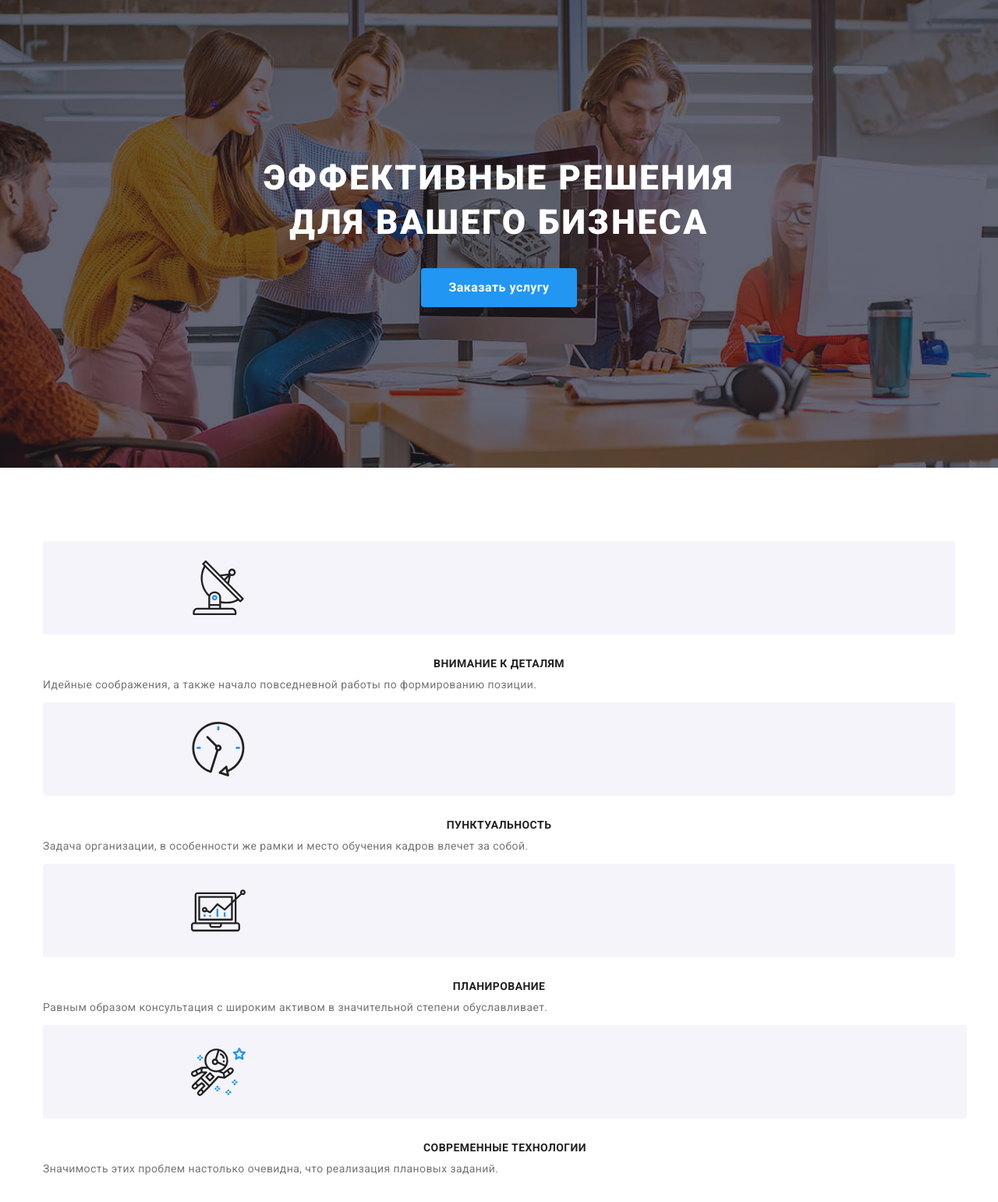
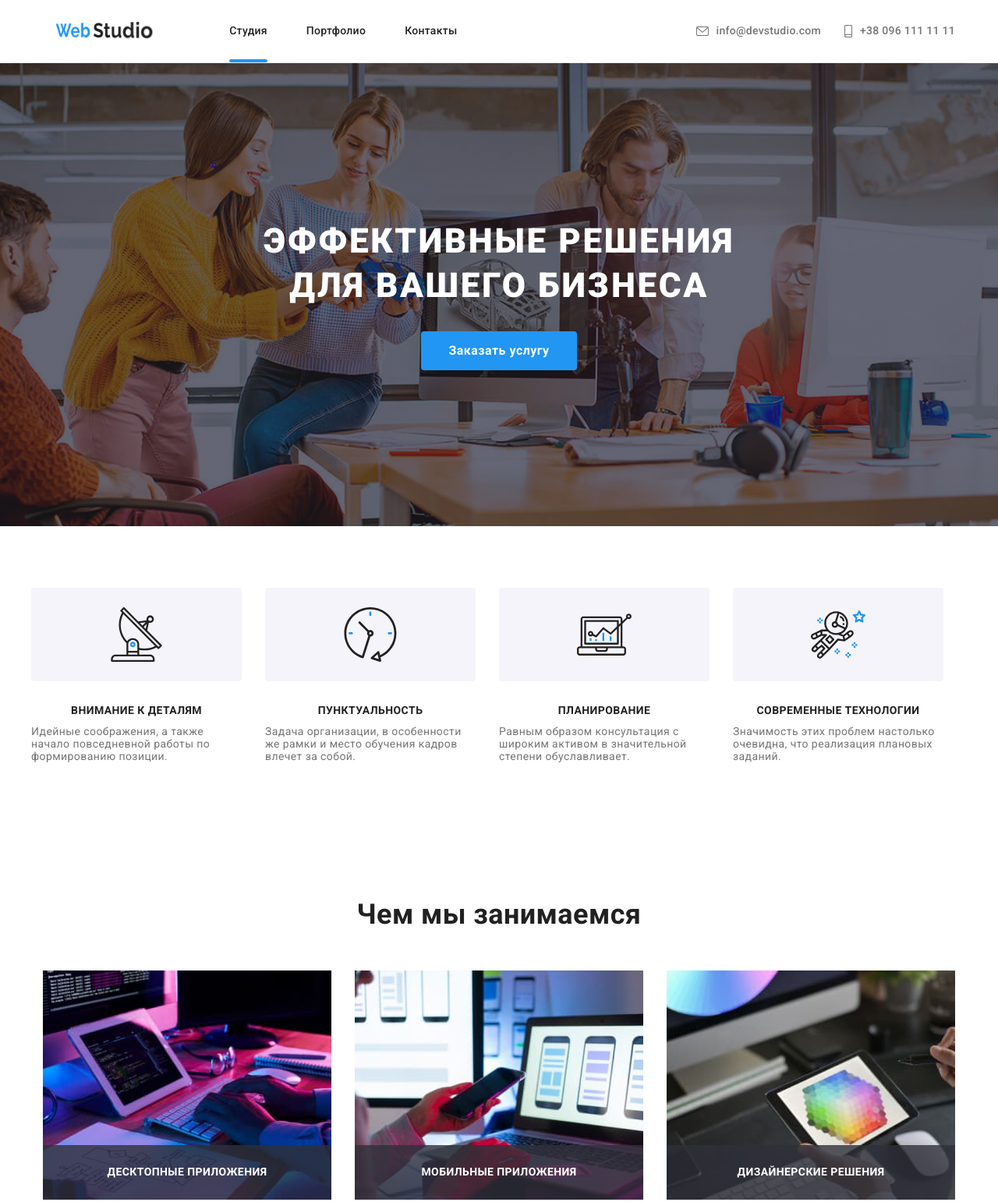
Before and after one commit to ViacheslavBulakhov/goit-markup-hw-08, a plain HTML site: page index.html in a window 1280 px wide. Shown: the top 1542 px of the page at 78% size. Drawn offline with nearby package versions, Linux system fonts and the light colour scheme; files whose address does not match are found by name.

Commit message:
hm8
start work header

```diff
--- a/index.html
+++ b/index.html
@@ -17,11 +17,11 @@
 
 <body>
     <!-- Шапка Страницы -->
-    <!-- <header class="header">
-        <div class="header__container container"> -->
+    <header class="header">
+        <div class="header__container container">
 
             <!-- Навигация сайта -->
-            <!-- <nav class="nav">
+            <nav class="nav">
                 <a href="/" class="link header__logo"> <span class="logoweb">Web</span> <span class="logo">Studio</span>
                 </a>
                 <ul class="header-list ul-li">
@@ -29,10 +29,10 @@
                     <li class="header-list__contact"> <a href="./portfolio.html" class="header-list__item link ">Портфолио</a></li>
                     <li class="header-list__contact"> <a href="/" class="header-list__item link ">Контакты</a></li>
                 </ul>
-            </nav> -->
+            </nav>
 
             <!-- Контакты -->
-            <!-- <ul class="header-connect ul-li">
+            <ul class="header-connect ul-li">
                 <li class="header-connect__item"><a class="header-connect__contact link" href="mailto:info@devstudio.com " title="info@devstudio.com">
                     <svg class="header-icon" width="16px" height="12px">
                         <use href="./images/icons.svg#icon-envelope"> </use>
@@ -49,7 +49,7 @@
                 </li>
             </ul>
         </div>
-    </header> -->
+    </header>
 
     <!-- Основной материал -->
     <main class="main">
@@ -64,8 +64,6 @@
             <div class="container">
                 <ul class="main-second-list ul-li">
                     <li class="main-second-item">
-                        <ul class="main-card-list ul-li">
-                            <li class="main-card-item">
                         <div class="main-card-container">
                             <svg class="main-card-icon" width="70px" height="70px">
                                 <use href="./images/icons.svg#icon-antenna">
@@ -73,16 +71,11 @@
                                 </use>
                             </svg>
                         </div>
-
-                            </li>
-                        </ul>
                         <h2 class="main-second-title">Внимание к деталям</h2>
                         <p class="main-second-text">Идейные соображения, а также начало повседневной работы по
                             формированию позиции.</p>
                     </li>
                     <li class="main-second-item">
-                        <ul class="main-card-list ul-li">
-                            <li class="main-card-item">
                         <div class="main-card-container"><svg class="main-card-icon" width="70px" height="70px">
                                 <use href="./images/icons.svg#icon-clock">
 
@@ -91,15 +84,11 @@
                             </svg>
                         </div>
 
-                            </li>
-                        </ul>
                         <h2 class="main-second-title">Пунктуальность</h2>
                         <p class="main-second-text">Задача организации, в особенности же рамки и место обучения кадров
                             влечет за собой.</p>
                     </li>
                     <li class="main-second-item">
-                        <ul class="main-card-list ul-li">
-                            <li class="main-card-item">
                         <div class="main-card-container"><svg class="main-card-icon" width="70px" height="70px">
                                 <use href="./images/icons.svg#icon-diagram">
 
@@ -107,17 +96,12 @@
 
                             </svg>
                         </div>
-
-                            </li>
-                        </ul>
                         <h2 class="main-second-title">Планирование</h2>
                         <p class="main-second-text">Равным образом консультация с широким активом в значительной степени
                             обуславливает.
                         </p>
                     </li>
                     <li class="main-second-item">
-                        <ul class="main-card-list ul-li">
-                            <li class="main-card-item">
                         <div class="main-card-container"><svg class="main-card-icon" width="70px" height="70px">
                                 <use href="./images/icons.svg#icon-astronaut">
 
@@ -125,9 +109,6 @@
 
                             </svg>
                         </div>
-
-                            </li>
-                        </ul>
                         <h2 class="main-second-title">Современные технологии</h2>
                         <p class="main-second-text">Значимость этих проблем настолько очевидна, что реализация плановых
                             заданий.
--- a/sass/components/_features.scss
+++ b/sass/components/_features.scss
@@ -1,4 +1,9 @@
 /* ----Section-features------ */
+.main-second-item:not(:last-child) {
+  @media screen and(min-width:1200px) {
+    margin-right: 30px;
+  }
+}
 .main-second {
   &-section {
     margin: 0 auto;
@@ -9,17 +14,30 @@
   &-list {
     // display: flex;
     margin: calc(-1 * 15px);
+    @media screen and(min-width:768px) {
+      display: flex;
+      flex-wrap: wrap;
+    }
+    @media screen and(min-width:1200px) {
+      flex-wrap: nowrap;
+    }
   }
   &-item {
-    // width: 450px;
-    // margin-right: 30px;
-    margin: 15px;
+    width: 450px;
+    @media screen and(max-width:767px) {
+      margin-bottom: calc(2 * 15px);
+    }
+
+    @media screen and(min-width:768px) and (max-width: 1199px) {
+      width: calc(100% / 2 - (2 * 15px));
+      margin: 15px;
+      max-width: 354px;
+    }
+    @media screen and(min-width:1200px) {
+      max-width: 270px;
+    }
   }
 
-  &-item:last-child {
-    margin-right: 0;
-    margin-bottom: -15px;
-  }
   /* Заголовки секции */
   &-title {
     font-weight: 700;
@@ -34,36 +52,35 @@
     color: var(--primary-white-color);
   }
 }
+@media screen and (max-width: 767px) {
+  .main-second-item:not(:last-child) {
+    // margin-bottom: 30px;
+    margin-bottom: calc(2 * 15px);
+  }
+}
 
 .main-card {
   &-container {
     width: 100%;
+    // max-width: 450px;
     height: 120px;
     margin-bottom: 30px;
     border-radius: 4px;
     display: flex;
     align-items: center;
     justify-content: center;
-
-    @media screen and (min-width: 480px) {
-      max-width: 450px;
-    }
-    @media screen and (min-width: 768px) {
-    }
-    @media screen and (min-width: 1200px) {
-      justify-content: center;
-    }
-  }
-
-  &-item {
-    height: 120px;
-    border-radius: 4px;
     background-color: #f5f4fa;
 
+    // @media screen and (min-width: 480px) {
+    //   max-width: 450px;
+    // }
+    // @media screen and (min-width: 768px) {
+    // }
+    // @media screen and (min-width: 1200px) {
+    //   justify-content: center;
+    // }
+  }
+  &-list {
     margin-bottom: 30px;
   }
-
-  // &-item + &-item {
-  //   margin-left: 30px;
-  // }
 }
--- a/sass/components/_header.scss
+++ b/sass/components/_header.scss
@@ -1,17 +1,15 @@
 /* ----------------------------------------------------------Шапка страницы----------- */
-.header {
+.header__container {
+  display: flex;
+  align-items: center;
+  justify-content: space-between;
   border-bottom-color: var(--background-for-header);
   border-bottom-width: 1px;
   border-bottom-style: solid;
-
-  &__container {
-    @extend %center;
-  }
-  &-connect {
-    @extend %center;
-  }
 }
 .header-connect {
+  display: flex;
+  align-items: center;
   &__contact {
     font-style: normal;
     font-weight: 500;
@@ -26,6 +24,9 @@
   &__contact:focus {
     color: var(--accent-color);
   }
+  @media screen and(max-width:767px) {
+    display: none;
+  }
 }
 
 .header-icon {
@@ -34,6 +35,9 @@
 }
 
 .header-list {
+  @media screen and(max-width:767px) {
+    display: none;
+  }
   @extend %center;
 
   &__item {
@@ -54,7 +58,6 @@
 
 .nav {
   @extend %center;
-  margin-right: 305px;
 }
 .header-list__contact {
   margin-right: 50px;
--- a/sass/components/_hero.scss
+++ b/sass/components/_hero.scss
@@ -1,11 +1,10 @@
 .main-first-section {
   background-color: var(--black-box-color);
   max-width: 1600px;
-  height: 400px;
   width: 100vw;
 
   margin: 0 auto;
-  padding: 118px 60px;
+  padding: 118px 0;
 
   background-image: linear-gradient(rgba(47, 48, 58, 0.4), rgba(47, 48, 58, 0.4)),
     url(../images/hero.png);
@@ -17,11 +16,13 @@
   text-align: center;
 
   @media screen and (min-width: 480px) {
+    max-width: 480px;
   }
   @media screen and (min-width: 768px) {
+    max-width: 768px;
   }
   @media screen and (min-width: 1200px) {
-    height: 600px;
+    max-width: 1600px;
     padding-top: 200px;
     padding-bottom: 200px;
   }
--- a/sass/components/_our-team.scss
+++ b/sass/components/_our-team.scss
@@ -33,7 +33,6 @@
   }
   &-item {
     margin: 0 auto;
-    margin-left: var(--size-margin-one);
     margin-top: var(--size-margin-one);
     @media screen and(min-width:768px) and (max-width: 1199px) {
       margin-left: var(--size-margin-one);
```
Also changed, not shown: css/main.css, css/main.min.css, 2 other files. Lines whose indentation alone changed are shown as unchanged.
